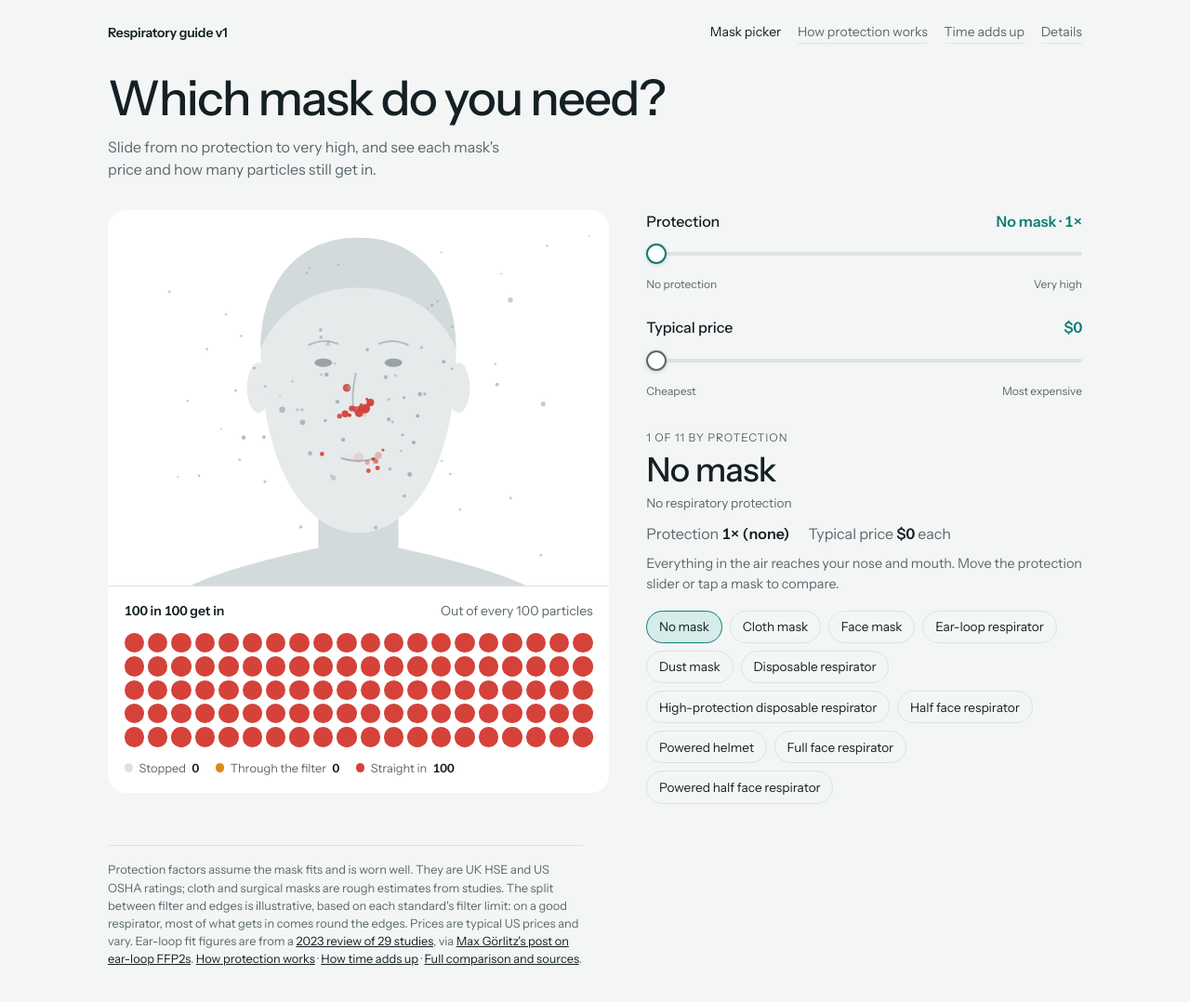
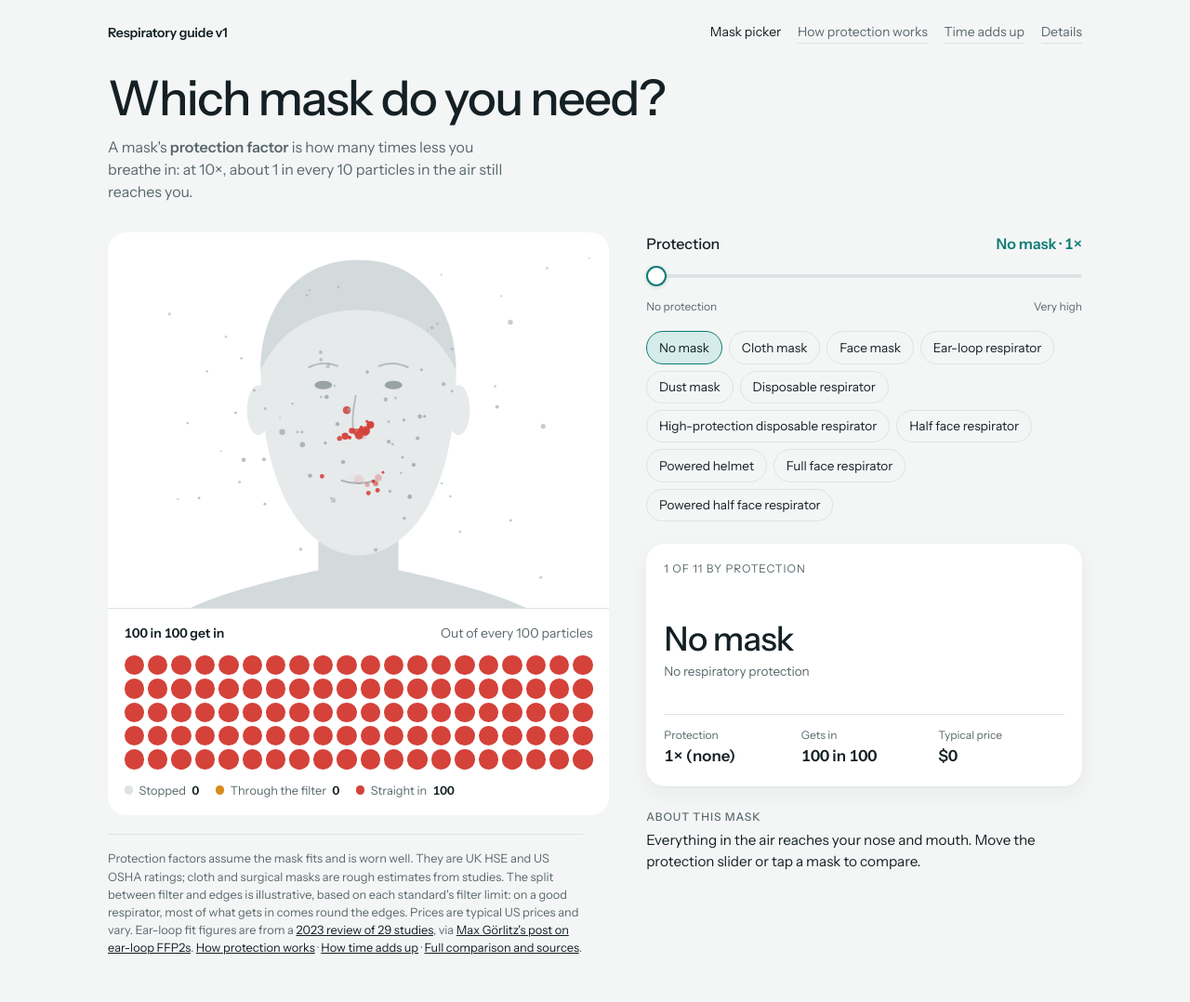
Before and after one commit to sofyaleb/respirator-guide, a plain HTML site: page index.html in a window 1280 px wide. Shown: the whole page at 93% size. Drawn offline with Linux system fonts and the light colour scheme.

Commit message:
Picker: fixed key-info card, steady buttons, footer under the picture
- Define protection factor in one sentence under the heading
- Replace the price slider with a card showing protection, how many get in and price;
  every mask fills it the same way, so the facts never move
- Mask buttons sit under the slider, above the card, so they stay put when you click
- The note, source and models to look for go in an "About this mask" section below
- The footer sits right under the picture instead of under the longest column

Co-Authored-By: Claude Opus 5.5 <noreply@anthropic.com>

```diff
--- a/index.html
+++ b/index.html
@@ -4,7 +4,7 @@
 <meta charset="utf-8">
 <meta name="viewport" content="width=device-width, initial-scale=1, viewport-fit=cover">
 <title>Which Mask Do I Need</title>
-<meta name="description" content="Slide to the protection you want and your budget, and see which mask fits.">
+<meta name="description" content="Slide from no mask to the highest protection and see each mask's protection, price and how many particles still get in.">
 <link rel="preconnect" href="https://fonts.googleapis.com">
 <link rel="stylesheet" href="https://fonts.googleapis.com/css2?family=Instrument+Sans:wght@400;500;600&display=swap">
 <style>
@@ -56,8 +56,11 @@
   .top a[aria-current="page"] { color: var(--ink); border-color: transparent; }
   h1 { font-size: clamp(2rem, 5vw, 3.25rem); line-height: 1.05; letter-spacing: -.03em; font-weight: 500; margin: 0; text-wrap: balance; }
   .sub { margin: .75rem 0 0; color: var(--ink-soft); max-width: 40ch; }
-  .main { display: grid; grid-template-columns: minmax(0, 1.15fr) minmax(0, 1fr); gap: 2.5rem; align-items: start; }
-  @media (max-width: 820px) { .main { grid-template-columns: 1fr; gap: 1.75rem; } }
+  /* the picture with the footer pinned under it on the left; the controls, a fixed card and the details on the right.
+     On phones: picture, controls and card, details, then the footer. */
+  .main { display: grid; grid-template-columns: minmax(0, 1.15fr) minmax(0, 1fr); grid-template-areas: "scene side" "foot side"; grid-template-rows: auto 1fr; column-gap: 2.5rem; row-gap: 1.25rem; align-items: start; }
+  .scene { grid-area: scene; } .side { grid-area: side; } .main > .foot { grid-area: foot; }
+  @media (max-width: 820px) { .main { grid-template-columns: 1fr; grid-template-areas: "scene" "side" "foot"; grid-template-rows: auto; row-gap: 1.75rem; } }
   .scene { background: var(--surface); border-radius: 20px; overflow: hidden; display: grid; }
   .stage { position: relative; aspect-ratio: 4 / 3; max-width: 100%; }
   .stage canvas { display: block; width: 100%; height: 100%; }
@@ -77,8 +80,17 @@
   .dot { width: .6rem; height: .6rem; border-radius: 50%; display: inline-block; background: var(--line); }
   .dot.f { background: var(--filter); }
   .dot.e { background: var(--edge); }
-  .side { display: grid; gap: 2rem; min-width: 0; }
-  .result { display: grid; gap: .35rem; }
+  .side { display: grid; gap: 1.1rem; min-width: 0; align-content: start; }
+  .key { background: var(--surface); border-radius: 20px; padding: 1.1rem 1.2rem 1.2rem; display: grid; gap: .3rem; margin-top: .4rem; box-shadow: 0 1px 2px rgba(20,32,36,.04), 0 8px 24px rgba(20,32,36,.05); }
+  /* every mask fills the card the same way: two lines kept for the name and for the technical name, so the facts never move */
+  .key .pick { min-height: 2.3em; display: flex; align-items: flex-end; }
+  .key .tech { min-height: 2.8em; }
+  .keyfacts { display: grid; grid-template-columns: repeat(3, minmax(0, 1fr)); gap: .75rem; margin: .4rem 0 0; padding-top: .8rem; border-top: 1px solid var(--line); }
+  .keyfacts div { display: grid; gap: .1rem; min-width: 0; }
+  .keyfacts dt { font-size: .75rem; color: var(--ink-soft); }
+  .keyfacts dd { margin: 0; font-size: 1.05rem; font-weight: 600; font-variant-numeric: tabular-nums; }
+  .more { display: grid; gap: .35rem; padding-top: .4rem; }
+  .more > h3 { margin: 0; font-size: .75rem; letter-spacing: .08em; text-transform: uppercase; color: var(--ink-soft); font-weight: 500; }
   .eyebrow { font-size: .75rem; letter-spacing: .08em; text-transform: uppercase; color: var(--ink-soft); }
   .pick { font-size: clamp(1.75rem, 3.5vw, 2.25rem); font-weight: 500; letter-spacing: -.02em; line-height: 1.15; margin: 0; }
   .tech { margin: 0 0 .35rem; font-size: .85rem; color: var(--ink-soft); line-height: 1.4; }
@@ -95,21 +107,15 @@
   .pr-top a:hover, .pr-top a:focus-visible { text-decoration: underline; }
   .products li > span { font-size: .8rem; color: var(--ink-soft); }
   .products p { margin: 0; font-size: .75rem; color: var(--ink-soft); }
-  .facts { display: flex; flex-wrap: wrap; gap: .5rem 1.25rem; color: var(--ink-soft); font-variant-numeric: tabular-nums; }
-  .facts b { color: var(--ink); font-weight: 600; }
-  .note { color: var(--ink-soft); font-size: .9rem; margin: .25rem 0 0; }
-  .alts { display: flex; flex-wrap: wrap; gap: .5rem; margin-top: .75rem; }
+  .note { color: var(--ink); font-size: .95rem; margin: 0; }
+  .alts { display: flex; flex-wrap: wrap; gap: .45rem; }
   .alt { font: inherit; font-size: .85rem; padding: .4rem .8rem; border-radius: 999px; border: 1px solid var(--line); background: transparent; color: var(--ink); cursor: pointer; }
   .alt:hover { border-color: var(--ink-soft); }
   .alt[aria-pressed="true"] { background: var(--accent-soft); border-color: var(--accent); }
   .alt:focus-visible, input[type=range]:focus-visible { outline: 2px solid var(--accent); outline-offset: 3px; }
-  .controls { display: grid; gap: 1.6rem; }
   .ctl { display: grid; gap: .6rem; }
   .ctl-head { display: flex; justify-content: space-between; align-items: baseline; gap: 1rem; }
-  .ctl label, .ctl-label { font-weight: 500; }
-  input[type=range]:disabled { cursor: default; opacity: 1; }
-  input[type=range]:disabled::-webkit-slider-thumb { border-color: var(--ink-soft); }
-  input[type=range]:disabled::-moz-range-thumb { border-color: var(--ink-soft); }
+  .ctl label { font-weight: 500; }
   .ctl output { color: var(--accent); font-weight: 600; font-variant-numeric: tabular-nums; }
   .ends { display: flex; justify-content: space-between; font-size: .75rem; color: var(--ink-soft); }
   input[type=range] { -webkit-appearance: none; appearance: none; width: 100%; height: 28px; background: transparent; margin: 0; cursor: pointer; }
@@ -118,7 +124,7 @@
   input[type=range]::-moz-range-progress { height: 4px; border-radius: 4px; background: var(--accent); }
   input[type=range]::-webkit-slider-thumb { -webkit-appearance: none; width: 22px; height: 22px; border-radius: 50%; background: var(--surface); border: 2px solid var(--accent); margin-top: -9px; box-shadow: 0 1px 4px rgba(0,0,0,.15); }
   input[type=range]::-moz-range-thumb { width: 18px; height: 18px; border-radius: 50%; background: var(--surface); border: 2px solid var(--accent); }
-  .foot { font-size: .8rem; color: var(--ink-soft); border-top: 1px solid var(--line); padding-top: 1rem; max-width: 60ch; }
+  .foot { font-size: .8rem; color: var(--ink-soft); border-top: 1px solid var(--line); padding-top: 1rem; margin: 0; max-width: 60ch; }
   .foot a { color: var(--ink); }
 </style>
 </head>
@@ -131,7 +137,7 @@
 
   <header>
     <h1>Which mask do you need?</h1>
-    <p class="sub">Slide from no protection to very high, and see each mask's price and how many particles still get in.</p>
+    <p class="sub">A mask's <b>protection factor</b> is how many times less you breathe in: at 10×, about 1 in every 10 particles in the air still reaches you.</p>
   </header>
 
   <div class="main">
@@ -152,36 +158,34 @@
     </div>
 
     <div class="side">
-      <div class="controls">
-        <div class="ctl">
-          <div class="ctl-head"><label for="prot">Protection</label><output id="prot-out" for="prot">No mask · 1×</output></div>
-          <input type="range" id="prot" min="0" max="10" step="1" value="0" list="prot-steps">
-          <div class="ends"><span>No protection</span><span>Very high</span></div>
-        </div>
-        <div class="ctl">
-          <div class="ctl-head"><span class="ctl-label" id="price-label">Typical price</span><output id="budget-out">$0</output></div>
-          <input type="range" id="budget" min="0" max="10" step="1" value="0" disabled aria-labelledby="price-label" aria-readonly="true">
-          <div class="ends"><span>Cheapest</span><span>Most expensive</span></div>
-        </div>
+      <div class="ctl">
+        <div class="ctl-head"><label for="prot">Protection</label><output id="prot-out" for="prot">No mask · 1×</output></div>
+        <input type="range" id="prot" min="0" max="10" step="1" value="0">
+        <div class="ends"><span>No protection</span><span>Very high</span></div>
       </div>
-      <section class="result" aria-live="polite">
+      <div class="alts" id="alts" role="group" aria-label="Pick a mask"></div>
+
+      <section class="key" aria-live="polite" aria-labelledby="pick">
         <span class="eyebrow" id="eyebrow">1 of 11 by protection</span>
         <h2 class="pick" id="pick">No mask</h2>
         <p class="tech" id="tech">No respiratory protection</p>
-        <div class="facts">
-          <span>Protection <b id="pf">1× (none)</b></span>
-          <span>Typical price <b id="price">$0</b> each</span>
-        </div>
+        <dl class="keyfacts">
+          <div><dt>Protection</dt><dd id="pf">1× (none)</dd></div>
+          <div><dt>Gets in</dt><dd id="gets">100 in 100</dd></div>
+          <div><dt>Typical price</dt><dd id="price">$0</dd></div>
+        </dl>
+      </section>
+
+      <section class="more" aria-labelledby="more-h">
+        <h3 id="more-h">About this mask</h3>
         <p class="note" id="note"></p>
         <p class="src" id="src" hidden>Source: <a href="https://glozematrix.substack.com/p/stop-using-ear-loop-ffp2-respirators" target="_blank" rel="noopener">Max Görlitz, “Stop using ear-loop FFP2 respirators”, Gloze Matrix (2026)</a>, citing a 2023 review in the Journal of Hospital Infection, and readers’ comments on it.</p>
         <div class="products" id="products" hidden><h3>Models to look for</h3><ul></ul><p>Links go to the maker’s or a retailer’s page. We don’t sell anything or earn from these links. Check for a NIOSH approval number or CE mark before you buy.</p></div>
-        <div class="alts" id="alts"></div>
       </section>
+    </div>
 
-    </div>
+    <p class="foot">Protection factors assume the mask fits and is worn well. They are UK HSE and US OSHA ratings; cloth and surgical masks are rough estimates from studies. The split between filter and edges is illustrative, based on each standard's filter limit: on a good respirator, most of what gets in comes round the edges. Prices are typical US prices and vary. Ear-loop fit figures are from a <a href="https://www.journalofhospitalinfection.com/article/S0195-6701(23)00030-0/fulltext" target="_blank" rel="noopener">2023 review of 29 studies</a>, via <a href="https://glozematrix.substack.com/p/stop-using-ear-loop-ffp2-respirators" target="_blank" rel="noopener">Max Görlitz's post on ear-loop FFP2s</a>. <a href="explain.html">How protection works</a> · <a href="time.html">How time adds up</a> · <a href="details.html">Full comparison and sources</a>.</p>
   </div>
-
-  <p class="foot">Protection factors assume the mask fits and is worn well. They are UK HSE and US OSHA ratings; cloth and surgical masks are rough estimates from studies. The split between filter and edges is illustrative, based on each standard's filter limit: on a good respirator, most of what gets in comes round the edges. Prices are typical US prices and vary. Ear-loop fit figures are from a <a href="https://www.journalofhospitalinfection.com/article/S0195-6701(23)00030-0/fulltext" target="_blank" rel="noopener">2023 review of 29 studies</a>, via <a href="https://glozematrix.substack.com/p/stop-using-ear-loop-ffp2-respirators" target="_blank" rel="noopener">Max Görlitz's post on ear-loop FFP2s</a>. <a href="explain.html">How protection works</a> · <a href="time.html">How time adds up</a> · <a href="details.html">Full comparison and sources</a>.</p>
 </div>
 
 <script src="shared.js?v=20261029"></script>
@@ -191,11 +195,9 @@
   // the 11 masks from no protection to very high; ties go to the cheaper one first
   const ORDER = ['none', 'cloth', 'surgical', 'ffp2ear', 'ffp1', 'ffp2', 'ffp3', 'half', 'hood', 'full', 'papr']
     .map((id) => [NONE, ...MASKS].find((m) => m.id === id));
-  // the same masks from cheapest to most expensive, for the price scale
-  const BY_PRICE = [...ORDER].sort((a, b) => a.price - b.price);
 
   const $ = (id) => document.getElementById(id);
-  const prot = $('prot'), budget = $('budget'), waffle = $('waffle');
+  const prot = $('prot'), waffle = $('waffle');
   for (let i = 0; i < 100; i++) waffle.appendChild(document.createElement('i'));
   const cells = [...waffle.children];
   const setFill = (el) => el.style.setProperty('--fill', `${(el.value - el.min) / (el.max - el.min) * 100}%`);
@@ -205,10 +207,7 @@
     const label = `${m.name} · ${m.pfLabel.replace(' (none)', '')}`;
     $('prot-out').textContent = label;
     prot.setAttribute('aria-valuetext', label);
-    budget.value = BY_PRICE.indexOf(m);
-    $('budget-out').textContent = money(m.price);
-    budget.setAttribute('aria-valuetext', `${money(m.price)}, ${BY_PRICE.indexOf(m) + 1} of 11 by price`);
-    setFill(prot); setFill(budget);
+    setFill(prot);
     show(m);
   }
 
@@ -218,7 +217,8 @@
     $('pick').textContent = m.name;
     $('tech').textContent = m.tech;
     $('pf').textContent = m.pfLabel + (m.est ? ' (estimate)' : m.ill ? ' (illustrative)' : '');
-    $('price').textContent = money(m.price);
+    $('price').textContent = m.price ? `${money(m.price)} each` : '$0';
+    $('gets').textContent = `${s.total} in 100`;
     $('note').textContent = m.note.replace(' Move a slider or tap a mask to see the difference.', ' Move the protection slider or tap a mask to compare.');
     $('src').hidden = !(m.id === 'ffp2' || m.id === 'ffp2ear');
     renderProducts($('products'), m.id);
@@ -236,7 +236,7 @@
   const scene = window.RG.createScene($('scene'));
 
   prot.addEventListener('input', () => update());
-  // mask buttons in the answer card, in protection order; tapping one moves the slider to it
+  // mask buttons under the slider, in protection order; tapping one moves the slider to it
   ORDER.forEach((m, k) => {
     const b = document.createElement('button');
     b.type = 'button'; b.className = 'alt'; b.dataset.id = m.id; b.textContent = m.name;
```
